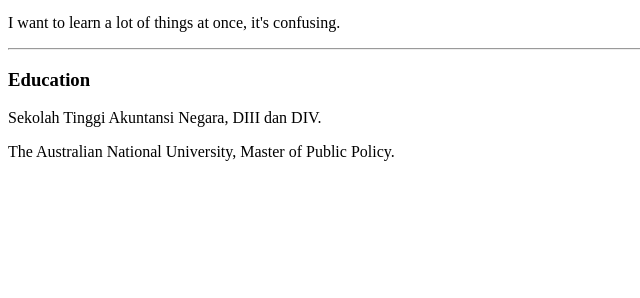
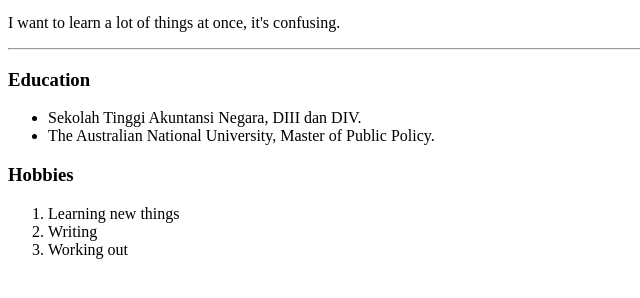
Before and after one commit to iamaditia/webdev-playbook, a plain HTML site: page HTML - Personal Site/index.html in a window 1280 px wide. Shown: the part 100-398 px from the top of the page, without its empty margins (0-640 px from the left). Drawn offline with Linux system fonts and the light colour scheme.

Commit message:
Added ordered lists

```diff
--- a/HTML - Personal Site/index.html
+++ b/HTML - Personal Site/index.html
@@ -14,8 +14,16 @@
   <p>I want to learn a lot of things at once, it's confusing.</p>
   <hr>
   <h3>Education</h3>
-  <p>Sekolah Tinggi Akuntansi Negara, DIII dan DIV.</p>
-  <p>The Australian National University, Master of Public Policy.</p>
+  <ul>
+    <li>Sekolah Tinggi Akuntansi Negara, DIII dan DIV.</li>
+    <li>The Australian National University, Master of Public Policy.</li>
+  </ul>
+  <h3>Hobbies</h3>
+  <ol>
+    <li>Learning new things</li>
+    <li>Writing</li>
+    <li>Working out</li>
+  </ol>
 </body>
 
 </html>
```
